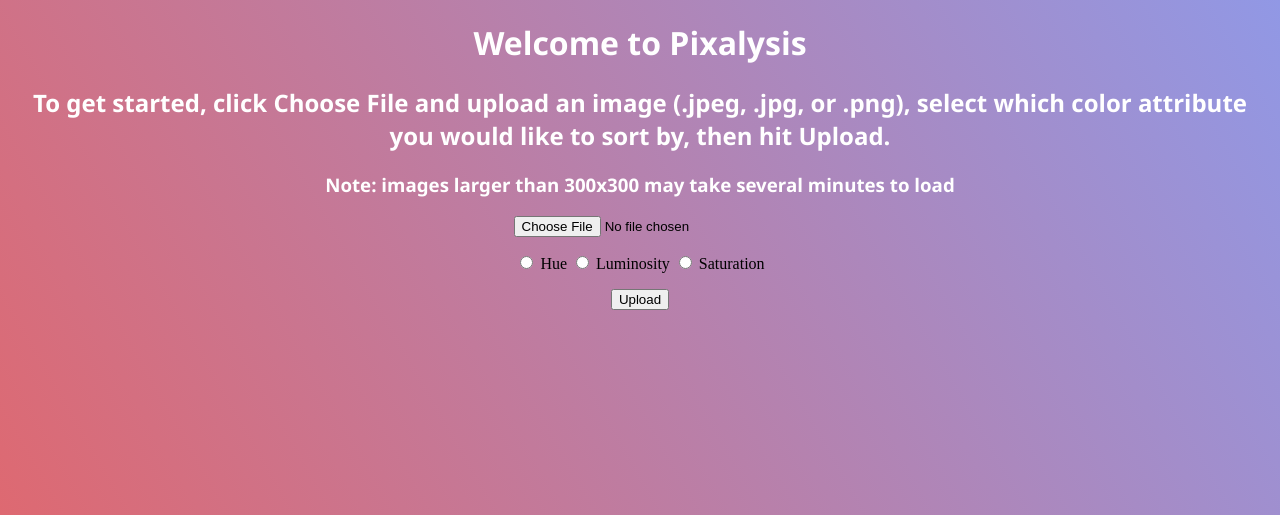
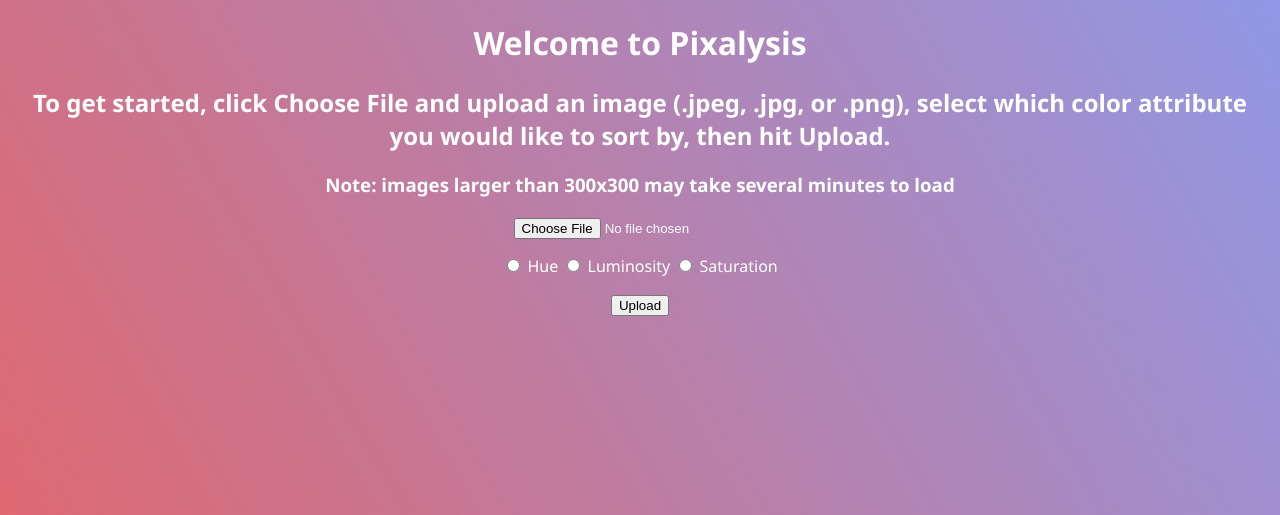
Before and after one commit to adameseliga/Pixalysis, a Flask app: page / in a window 1280 px wide. Shown: the top 515 px of the page. Run offline with Flask 2, Linux system fonts and the light colour scheme.

Commit message:
Pre-Alpha release

```diff
--- a/templates/upload.html
+++ b/templates/upload.html
@@ -24,6 +24,8 @@
             color: white;
         }
         body {
+            font-family: "Segoe UI",Arial,sans-serif;
+            color: white;
             background: linear-gradient(60deg, #e66465, #9198e5);
         }
         .text {
```
Also changed, not shown: pixalysis.py (renamed from pywebpagetesting.py).
